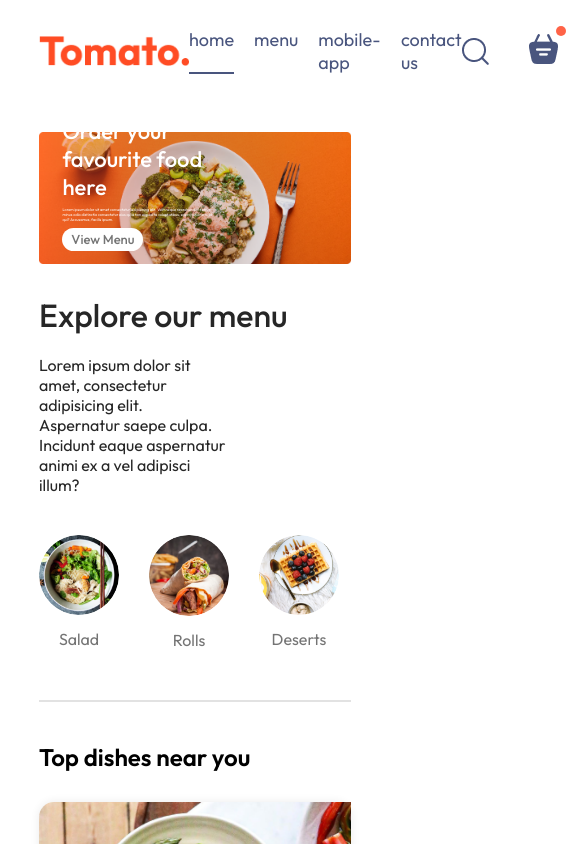
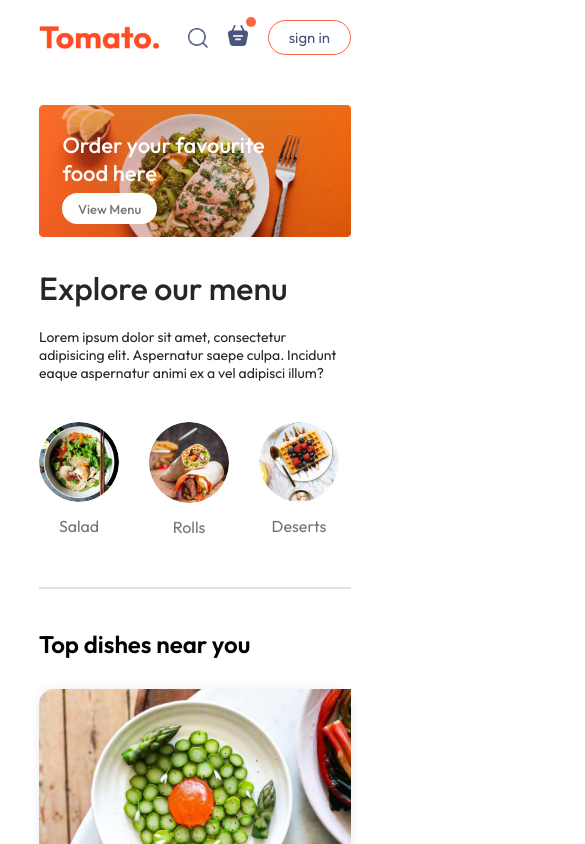
Before and after one commit to sid14-14/food-delivery-app, a React (Vite) app in the folder frontend/: page / in a window 390 px wide. Shown: the top 844 px of the page, 585 px wide, since content can reach past the window. Built offline with nearby package versions, Linux system fonts and the light colour scheme.

Commit message:
made header, navbar and explore menu responsive

```diff
--- a/frontend/src/components/ExploreMenu/ExploreMenu.css
+++ b/frontend/src/components/ExploreMenu/ExploreMenu.css
@@ -46,3 +46,9 @@
   border: 4px solid tomato;
   padding: 2px;
 }
+@media (max-width: 1050px) {
+  .explore-menu-text {
+    max-width: 100%;
+    font-size: 14px;
+  }
+}
--- a/frontend/src/components/Header/Header.css
+++ b/frontend/src/components/Header/Header.css
@@ -35,3 +35,19 @@
   font-size: max(1vw, 13px);
   border-radius: 50px;
 }
+@media (max-width: 1050px) {
+  .header-contents {
+    max-width: 45%;
+  }
+}
+@media (max-width: 750px) {
+  .header-contents {
+    max-width: 65%;
+  }
+  .header-contents p {
+    display: none;
+  }
+  .header-contents button {
+    padding: 2vw 4vw;
+  }
+}
--- a/frontend/src/components/Navbar/Navbar.css
+++ b/frontend/src/components/Navbar/Navbar.css
@@ -51,3 +51,45 @@
   top: -8px;
   right: -8px;
 }
+@media (max-width: 1050px) {
+  .navbar .logo {
+    width: 140px;
+  }
+  .navbar-menu {
+    gap: 20px;
+    font-style: 17px;
+  }
+  .navbar-right {
+    gap: 30px;
+  }
+  .navbar-right img {
+    width: 22px;
+  }
+  .navbar-right button {
+    padding: 8px 25px;
+  }
+}
+@media (max-width: 900px) {
+  .navbar .logo {
+    width: 120px;
+  }
+  .navbar-menu {
+    gap: 15px;
+    font-style: 16px;
+  }
+  .navbar-right {
+    gap: 20px;
+  }
+  .navbar-right img {
+    width: 20px;
+  }
+  .navbar-right button {
+    padding: 7px 20px;
+    font-size: 15px;
+  }
+}
+@media (max-width: 750px) {
+  .navbar-menu {
+    display: none;
+  }
+}
```
